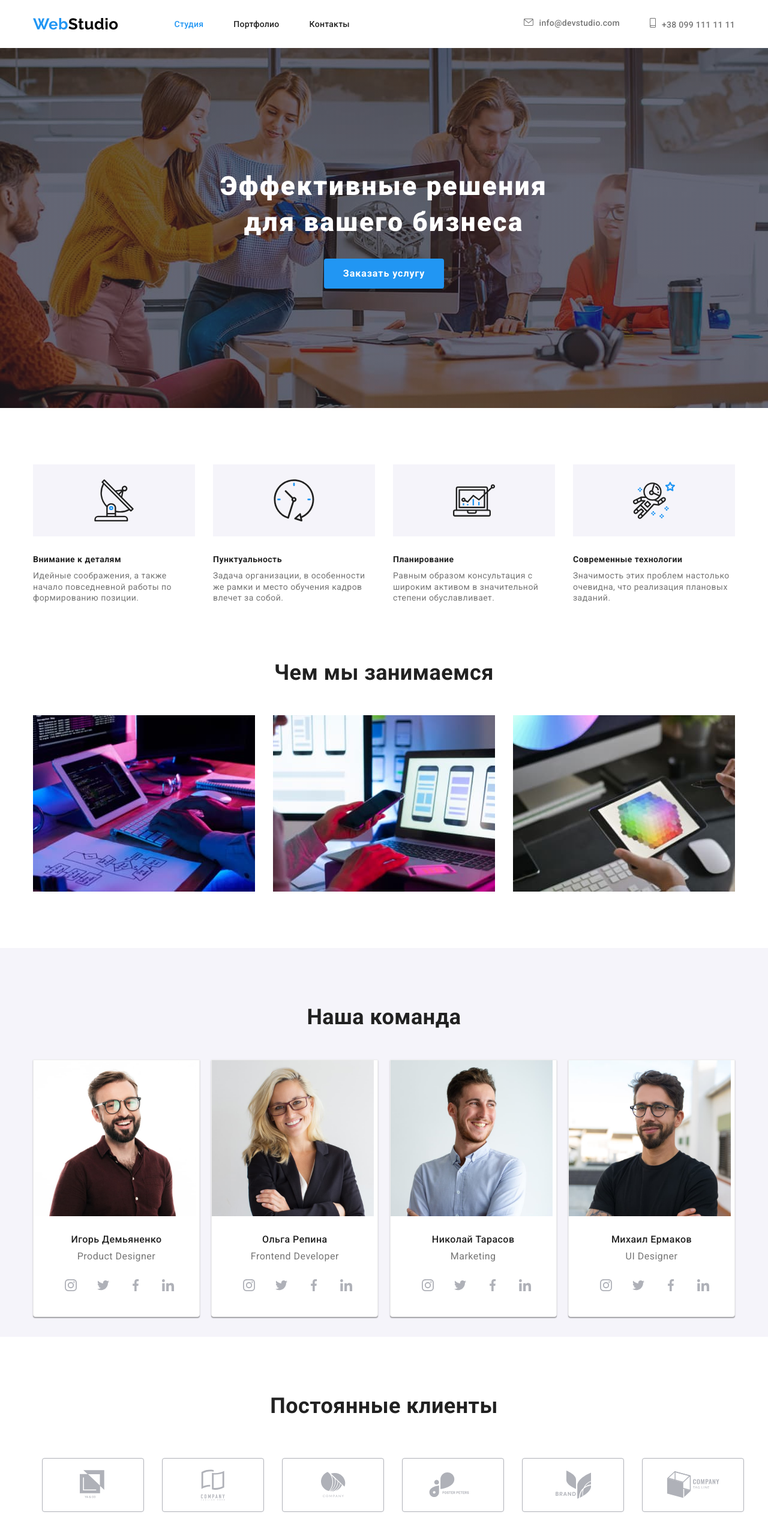
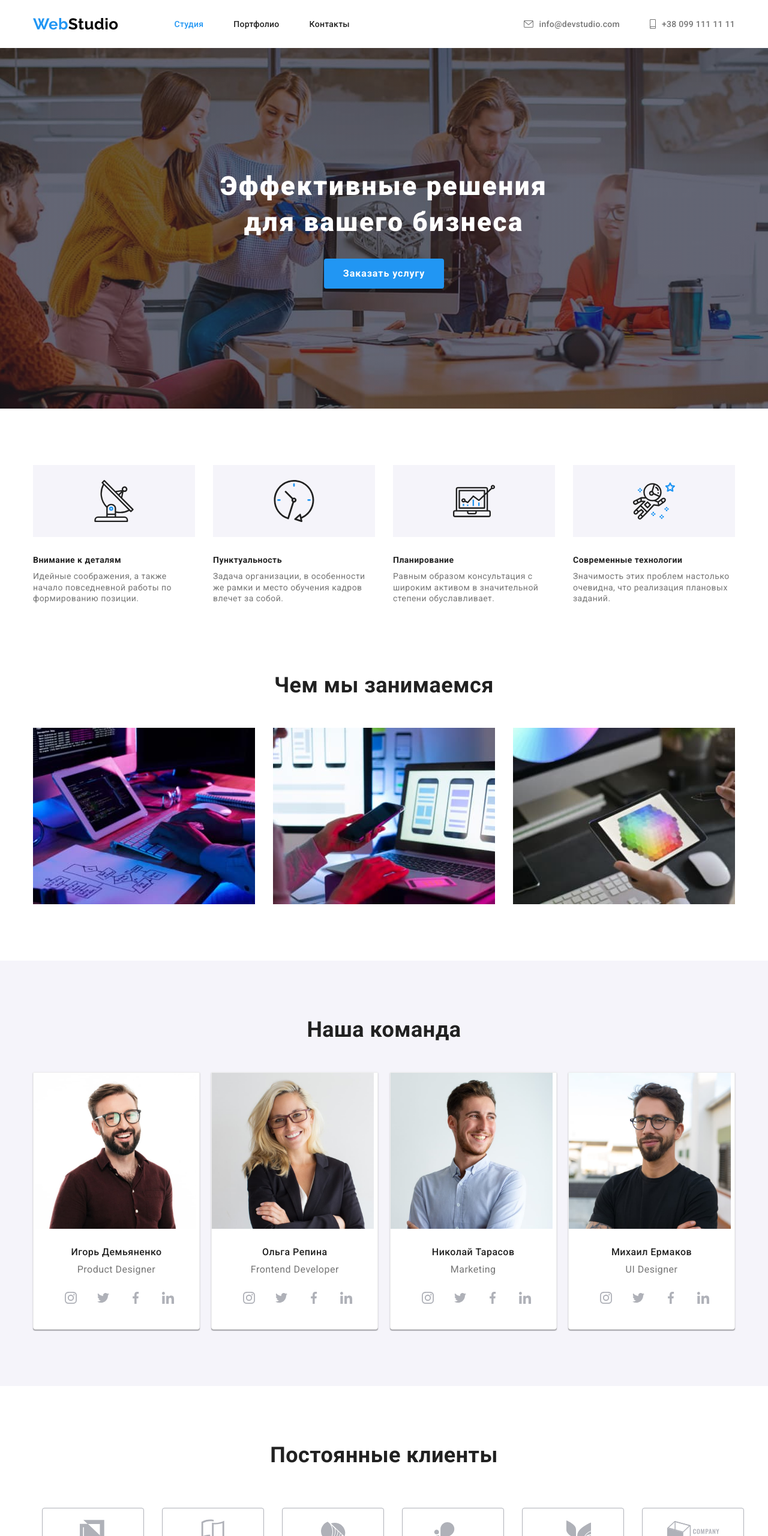
Before and after one commit to yuragms/goit-markup-hw-04, a plain HTML site: page index.html in a window 1280 px wide. Shown: the top 2560 px of the page at 60% size. Drawn offline with Linux system fonts and the light colour scheme.

Commit message:
Частичные исправления

```diff
--- a/css/style.css
+++ b/css/style.css
@@ -119,8 +119,9 @@ span {
 .auth-nav .item:last-child {
   margin-left: 50px;
 }
-.auth-nav .link a {
+.auth-nav .link {
   display: flex;
+  justify-content: center;
   align-items: center;
 }
 .mailto {
@@ -145,6 +146,7 @@ span {
 /* Hero*/
 .prim {
   min-height: 600px;
+  padding: 200px;
 }
 
 .prim-section {
@@ -169,7 +171,6 @@ span {
   letter-spacing: 0.06em;
   text-align: center;
   margin-bottom: 30px;
-  padding-top: 200px;
 }
 
 .link-prim-section {
@@ -187,7 +188,9 @@ span {
 
 /* advantage*/
 .advant {
-  min-height: 300px;
+  min-height: 440px;
+  padding-top: 94px;
+  padding-bottom: 94px;
 }
 
 .visually-hidden {
@@ -219,8 +222,6 @@ span {
 
 .advantage-list {
   display: flex;
-  padding-top: 94px;
-  padding-bottom: 94px;
 }
 
 .advantage-list li {
@@ -274,7 +275,9 @@ span {
 }
 
 .comand {
-  min-height: 648px;
+  min-height: 708px;
+  padding-top: 94px;
+  padding-bottom: 94px;
 }
 .title-comand {
   color: var(--primary-title-text-color);
@@ -283,14 +286,12 @@ span {
   line-height: 1.17;
   text-align: center;
   margin-bottom: 50px;
-  padding-top: 94px;
 }
 
 .comand-list {
   display: flex;
   flex-wrap: wrap;
   justify-content: space-between;
-  margin-bottom: 94px;
 }
 
 .persons {
@@ -356,7 +357,8 @@ span {
 /* Client*/
 
 .client {
-  height: 380px;
+  height: 370px;
+  padding: 94px;
 }
 
 .social-client {
@@ -490,6 +492,7 @@ address {
 
 .works {
   min-height: 1548px;
+  padding-top: 94px;
 }
 
 .button-works {
@@ -529,13 +532,13 @@ address {
   line-height: 1.19;
   text-align: left;
 }
+
 a {
   text-decoration: none;
 }
 .filter {
   display: flex;
   justify-content: center;
-  padding-top: 94px;
   padding-bottom: 50px;
 }
 .filter li:not(:last-child) {
@@ -544,6 +547,7 @@ a {
 .work-disc {
   margin: 20px 24px;
 }
+
 .works-list {
   display: flex;
   flex-wrap: wrap;
--- a/index.html
+++ b/index.html
@@ -30,7 +30,7 @@
             </nav>
             <ul class="auth-nav">
                 <li class="item"><a href="mailto:info@devstudio.com" class="link"><svg class="mailto" width="16" height="12"><use href="./images/symbol-defs.svg#icon-envelope"></use></svg>info@devstudio.com</a></li>
-                <li class="item"><a href="tel:+380991111111" class="link"><svg svg class="smartfon" width="10" height="16"><use href="./images/symbol-defs.svg#icon-smartphone"></use></svg>+38 099 111 11 11</a></li>
+                <li class="item"><a href="tel:+380991111111" class="link"><svg class="smartfon" width="10" height="16"><use href="./images/symbol-defs.svg#icon-smartphone"></use></svg>+38 099 111 11 11</a></li>
             </ul>
         </div>
     </header>
@@ -165,6 +165,7 @@
                     <li><a href="#"><svg width="59px" height="47px" ><use href="./images/symbol-defs.svg#icon-logo5"></use></svg></a></li>
                     <li><a href="#"><svg width="89px" height="45px"><use href="./images/symbol-defs.svg#icon-logo6"></use></svg></a></li>
                 </ul>
+            </div>
             </section>
 
     </main>
```
Also changed, not shown: portfolio.html (+2 -2 lines).
